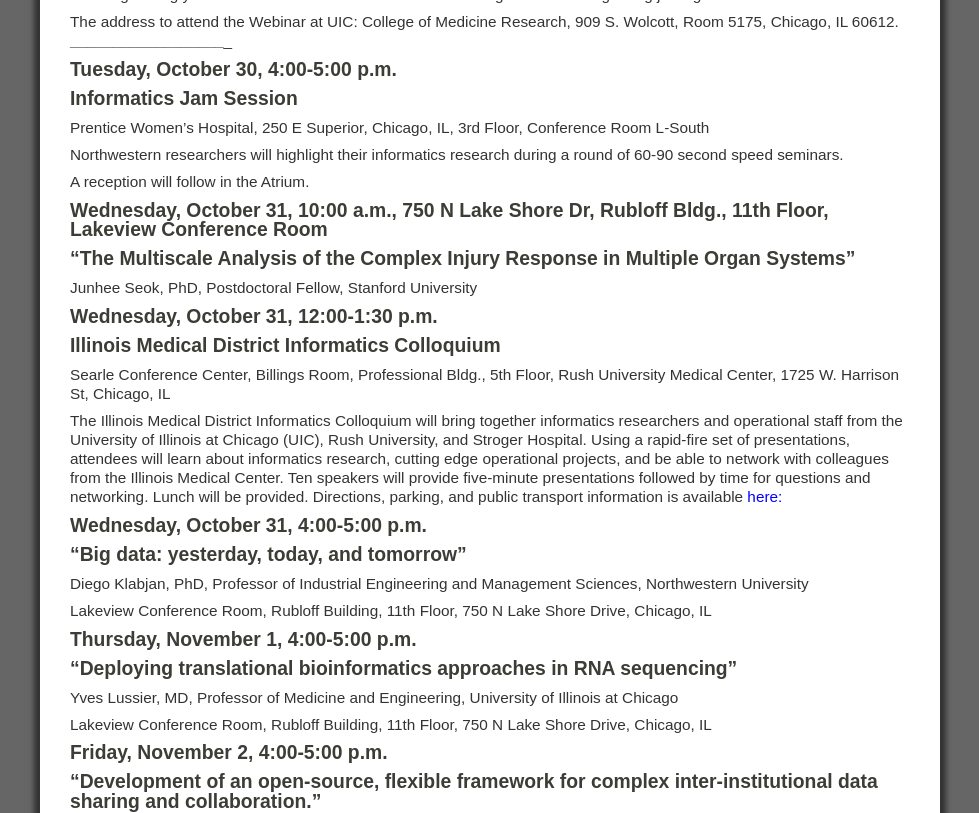
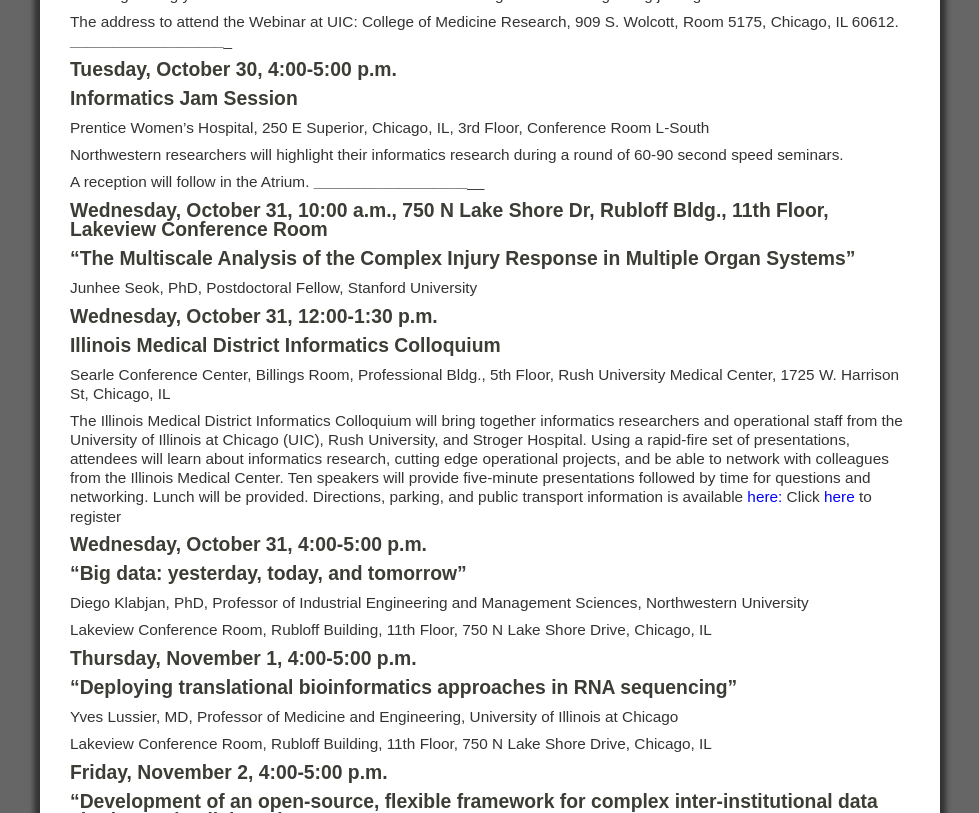
Before and after one commit to NUBIC/ciw, a Jekyll site: the page built from events.markdown, in a window 1280 px wide and 900 px high, scrolled down 766 px, cut to the strip 87-900 px from the top of the window. Shown: the whole strip, without its empty margins (150-1129 px from the left). Built offline with Jekyll 4.4.1, drawn with Linux system fonts in a browser that asks for light colours; Markdown is read by kramdown in place of the engine named in the settings; comment, search, counter and statistics services are not loaded.

Commit message:
Update events.markdown

```diff
--- a/events.markdown
+++ b/events.markdown
@@ -29,7 +29,7 @@ Prentice Women's Hospital, 250 E Superior, Chicago, IL, 3rd Floor, Conference Ro
 Northwestern researchers will highlight their informatics research during a round of 60-90 second speed seminars.
 
 A reception will follow in the Atrium.
-
+________________________________________________________
 
 ### Wednesday, October 31, 10:00 a.m., 750 N Lake Shore Dr, Rubloff Bldg., 11th Floor, Lakeview Conference Room
 ### "The Multiscale Analysis of the Complex Injury Response in Multiple Organ Systems"
@@ -43,6 +43,7 @@ Searle Conference Center, Billings Room, Professional Bldg., 5th Floor, Rush Uni
 
 The Illinois Medical District Informatics Colloquium will bring together informatics researchers and operational staff from the University of Illinois at Chicago (UIC), Rush University, and Stroger Hospital.  Using a rapid-fire set of presentations, attendees will learn about informatics research, cutting edge operational projects, and be able to network with colleagues from the Illinois Medical Center.  Ten speakers will provide five-minute presentations followed by time for questions and networking. Lunch will be provided.
 Directions, parking, and public transport information is available [here:](http://www.rush.edu/rumc/page-1239655985905.html)
+Click [here](https://www.surveymonkey.com/s/IMDInformaticsRSVP) to register
 
 ### Wednesday, October 31, 4:00-5:00 p.m.
 ### "Big data: yesterday, today, and tomorrow"
```
